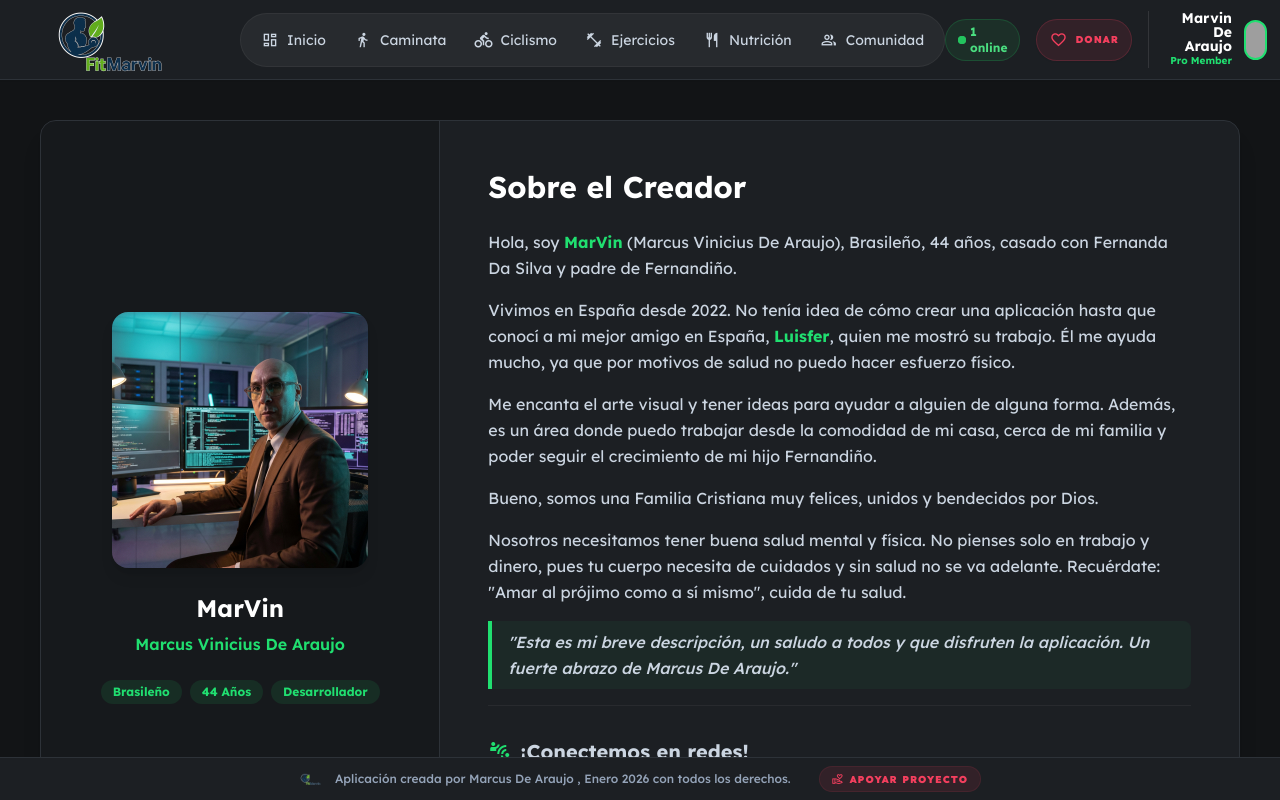
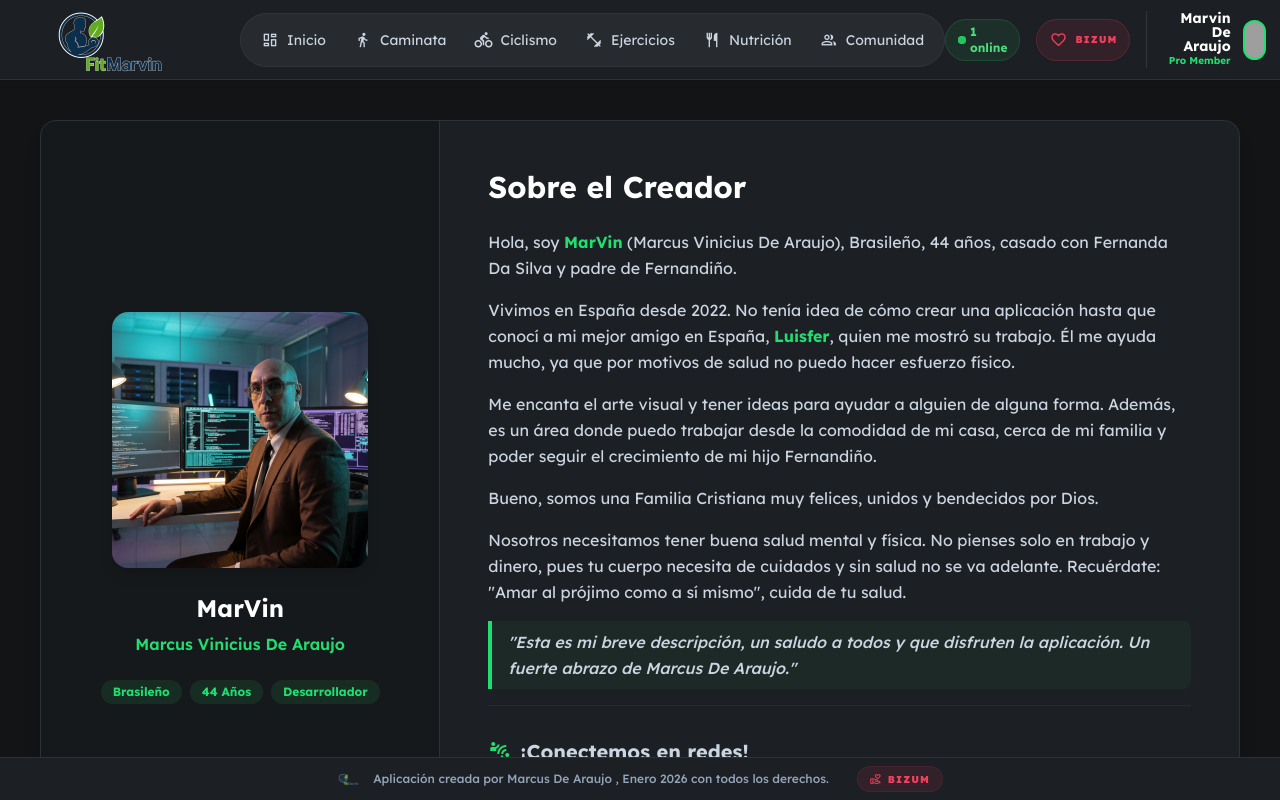
Before and after one commit to marvin270281-sudo/fitmarvin-saludable, a React (Vite) app: page /#/about-creator in a window 1280 px wide. Built offline with nearby package versions, Linux system fonts and the light colour scheme; grey boxes are pictures that could not be loaded.

Commit message:
Change donation method to Bizum

```diff
--- a/components/Footer.tsx
+++ b/components/Footer.tsx
@@ -29,9 +29,9 @@ const Footer = () => {
                     <span className="text-[10px] md:text-xs font-medium text-slate-600 dark:text-slate-400 group-hover:text-primary transition-colors">
                         Aplicación creada por Marcus De Araujo , Enero 2026 con todos los derechos.
                     </span>
-                    <div onClick={(e) => { e.stopPropagation(); window.open('https://www.paypal.com/donate', '_blank'); }} className="flex items-center gap-1.5 px-3 py-1 bg-rose-500/10 hover:bg-rose-500/20 text-rose-500 rounded-full border border-rose-500/10 transition-all text-[10px] font-black uppercase tracking-widest ml-4">
+                    <div onClick={(e) => { e.stopPropagation(); alert('Puedes apoyar el proyecto vía Bizum al número: 600 000 000 (Marcus De Araujo). ¡Muchas gracias!'); }} className="flex items-center gap-1.5 px-3 py-1 bg-rose-500/10 hover:bg-rose-500/20 text-rose-500 rounded-full border border-rose-500/10 transition-all text-[10px] font-black uppercase tracking-widest ml-4">
                         <span className="material-symbols-outlined text-xs">volunteer_activism</span>
-                        Apoyar Proyecto
+                        Bizum
                     </div>
                 </button>
             </div>
--- a/components/TopHeader.tsx
+++ b/components/TopHeader.tsx
@@ -127,12 +127,12 @@ const TopHeader = () => {
 
                     <div className="hidden sm:flex items-center gap-2">
                         <button
-                            onClick={() => window.open('https://www.paypal.com/donate', '_blank')}
+                            onClick={() => alert('Puedes apoyar el proyecto vía Bizum al número: 600 000 000 (Marcus De Araujo). ¡Muchas gracias!')}
                             className="flex items-center gap-2 px-3 py-1.5 bg-rose-500/10 hover:bg-rose-500/20 text-rose-500 rounded-full border border-rose-500/20 transition-all group shadow-sm hover:scale-105"
-                            title="Apoyar el proyecto"
+                            title="Apoyar el proyecto (Bizum)"
                         >
                             <span className="material-symbols-outlined text-lg animate-pulse">favorite</span>
-                            <span className="text-[10px] font-black uppercase tracking-widest hidden lg:inline">Donar</span>
+                            <span className="text-[10px] font-black uppercase tracking-widest hidden lg:inline">Bizum</span>
                         </button>
                     </div>
 
```
